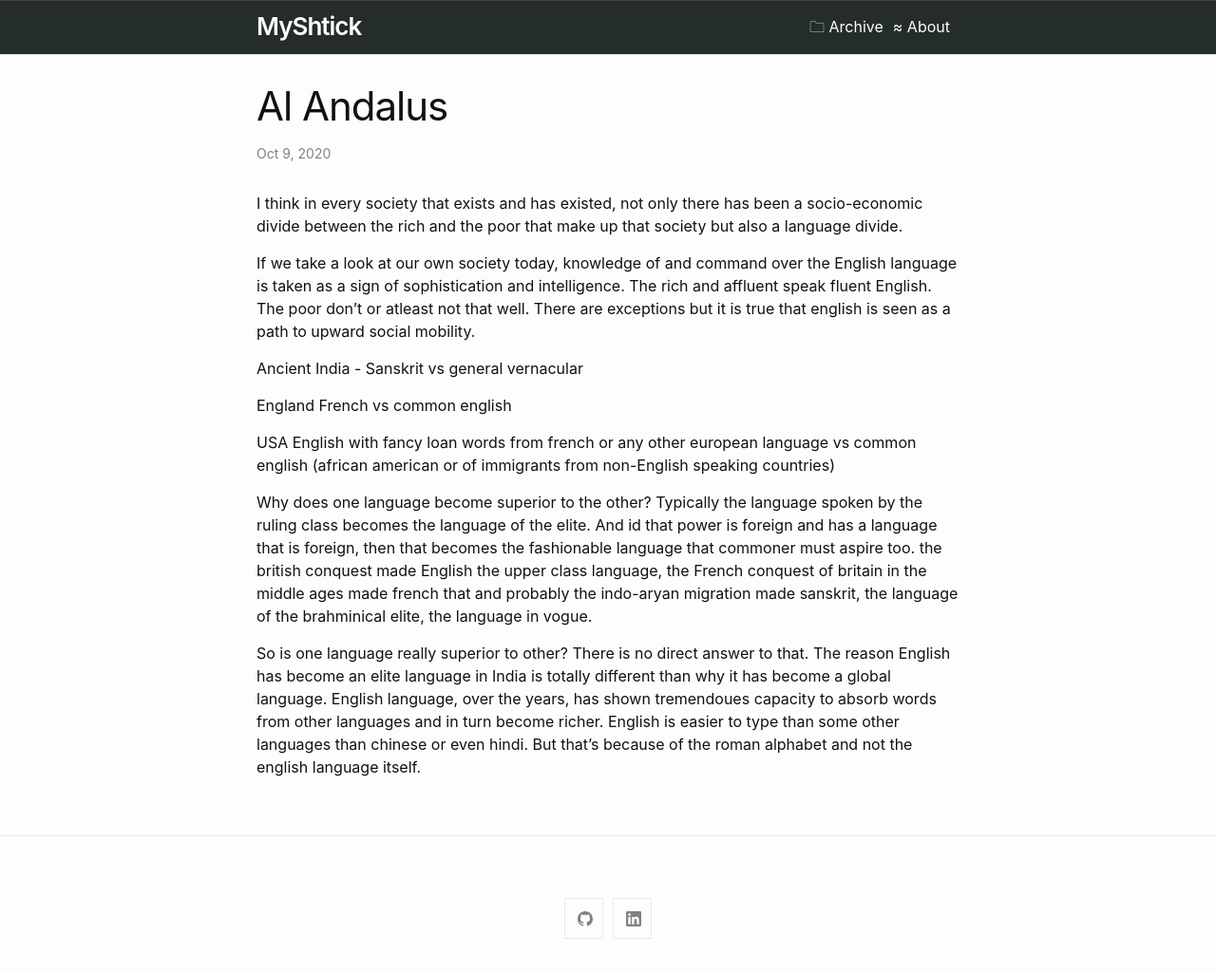
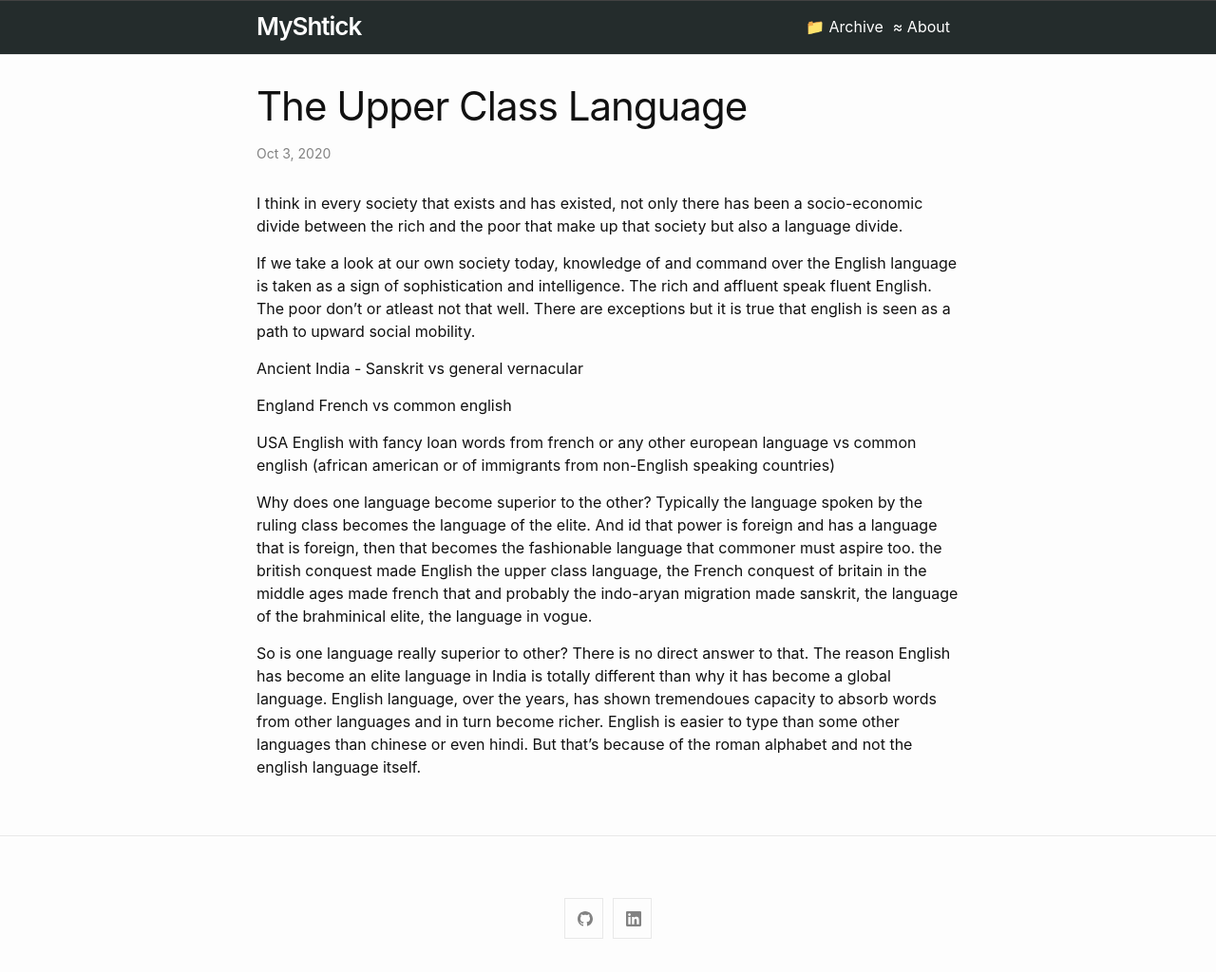
Before and after one commit to nitinrawatiitd/nitinrawatiitd.github.io, a Jekyll site: the page built from docs/_posts/2020-10-03-The-Upper-Class-Language.md, in a window 1280 px wide. Shown: the whole page at 95% size. Built offline with Jekyll 4.4.1, drawn with Linux system fonts in a browser that asks for light colours; our own code applies the rules of GitHub Pages for plain Markdown files.

Commit message:
reverting the blog post to without tag. Replcaing archive icon

```diff
--- a/docs/_includes/header.html
+++ b/docs/_includes/header.html
@@ -12,7 +12,7 @@
         </nav>
 
         <nav class="site-nav">
-            <a class="page-link" href="{{ '/archive.html' | relative_url }}">&#x1F5C0; Archive</a>
+            <a class="page-link" href="{{ '/archive.html' | relative_url }}">&#x1F4C1; Archive</a>
         </nav>
 
     </div>
--- a/docs/_posts/2020-10-03-The-Upper-Class-Language.md
+++ b/docs/_posts/2020-10-03-The-Upper-Class-Language.md
@@ -1,11 +1,3 @@
----
-layout: post
-comments: true
-title: "Al Andalus"
-date: 2020-10-09 18:40:00
-tags: history linguistics
----
-
 I think in every society that exists and has existed, not only there has been a socio-economic divide between the rich and the poor that make up that society but also a language divide.
 
 If we take a look at our own society today, knowledge of and command over the English language is taken as a sign of sophistication and intelligence. The rich and affluent speak fluent English. The poor don't or atleast not that well. There are exceptions but it is true that english is seen as a path to upward social mobility.
```
